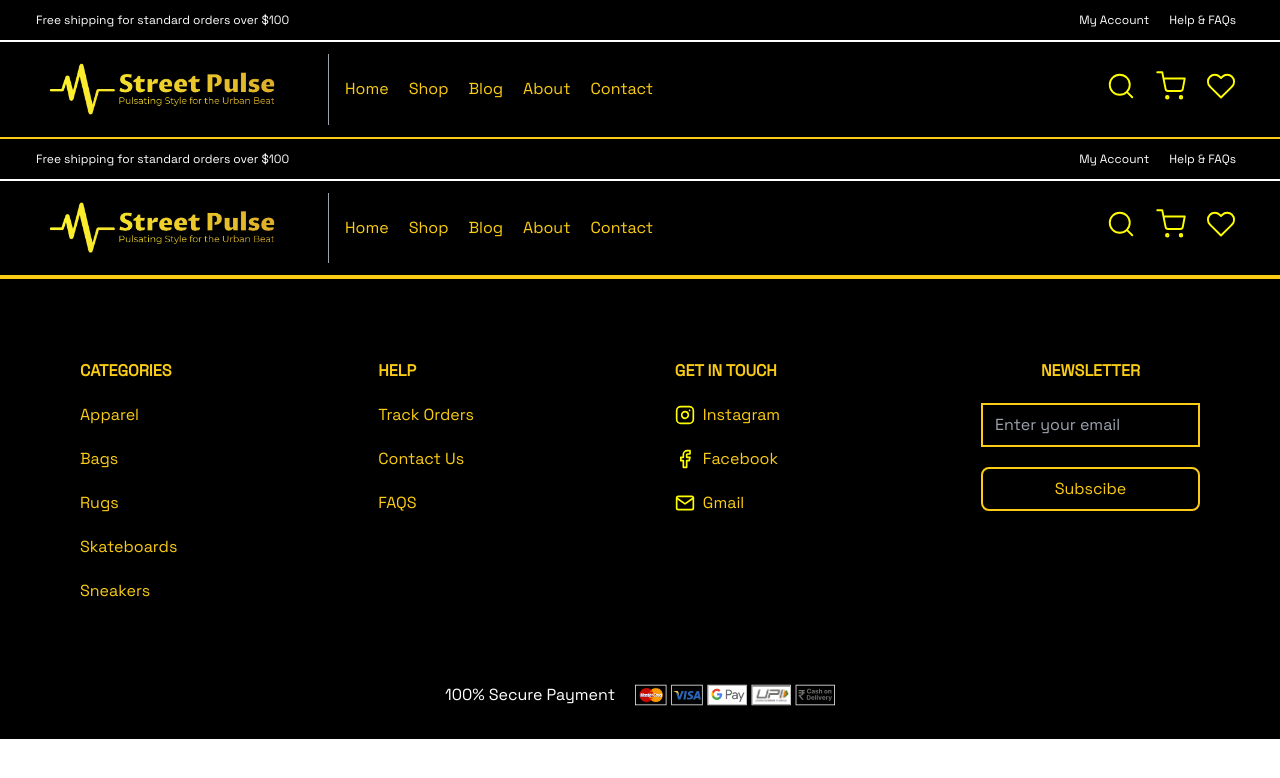
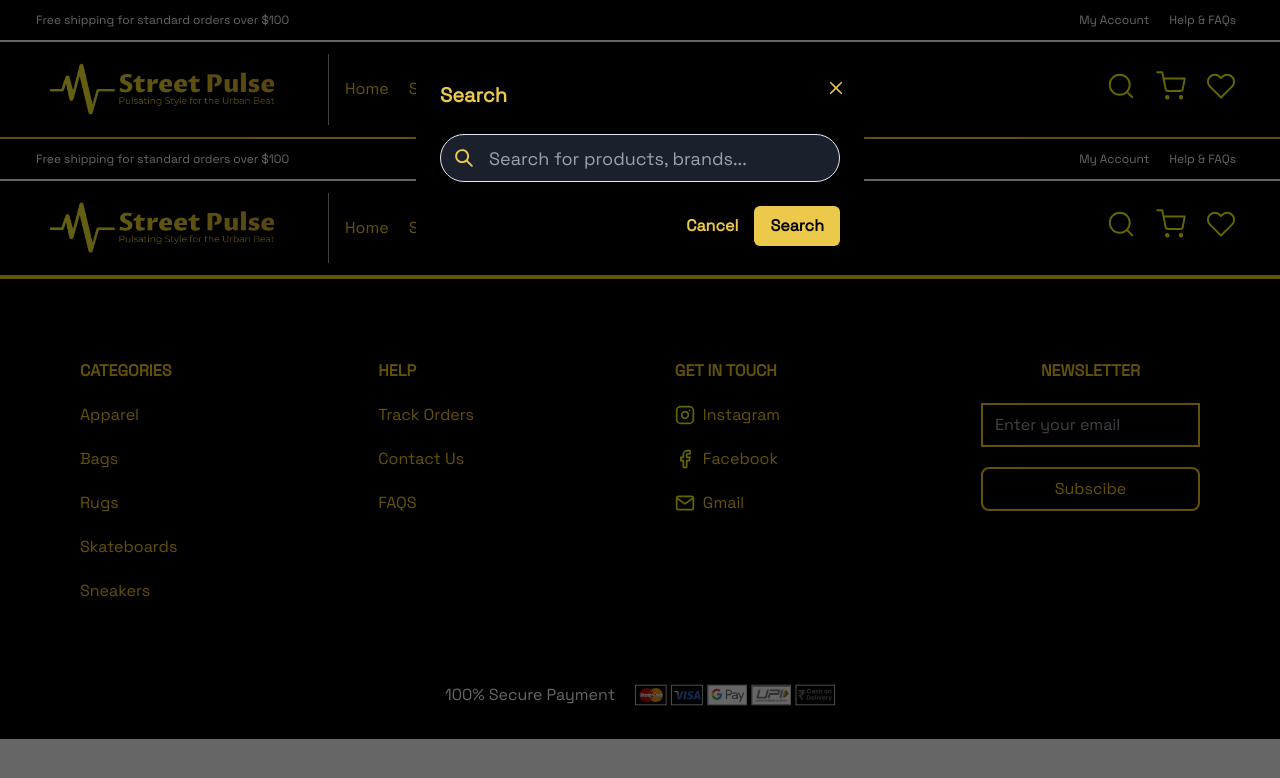
Before and after one commit to jashwant-jaladi/StreetPulse, a Next.js app: page /header in a window 1280 px wide. Both pictures are taken after a click on the button 1121 px from the left and 224 px from the top of the page. Shown: the top 778 px of the page. Built offline with nearby package versions, Linux system fonts and the light colour scheme; no server answers.

Commit message:
create search modal

```diff
--- /dev/null
+++ b/src/app/header/HandleSearch.jsx
@@ -0,0 +1,58 @@
+import React, { useState } from 'react';
+import { Modal, ModalOverlay, ModalContent, ModalHeader, ModalCloseButton, ModalBody, ModalFooter, InputGroup, InputLeftElement, Input, Button } from '@chakra-ui/react';
+import { SearchIcon } from '@chakra-ui/icons';
+
+const HandleSearch = ({ onClose }) => {
+  const [query, setQuery] = useState('');
+
+  const handleSearchChange = (e) => {
+    setQuery(e.target.value);
+  };
+
+  const handleSearchSubmit = () => {
+    console.log('Search query:', query);
+    onClose();
+  };
+
+  return (
+    <Modal isOpen={true} onClose={onClose}>
+      <ModalOverlay bg="rgba(0, 0, 0, 0.6)" />  {/* Dark background overlay */}
+      <ModalContent bg="black" color="white">  {/* Black background for modal */}
+        <ModalHeader color="yellow.400">Search</ModalHeader>  {/* Yellow header */}
+        <ModalCloseButton color="yellow.400" _hover={{ bg: "yellow.500" }} /> {/* Yellow close button */}
+        <ModalBody>
+          <InputGroup size="lg">
+            <InputLeftElement
+              pointerEvents="none"
+              children={<SearchIcon color="yellow.400" />}
+            />
+            <Input
+              value={query}
+              onChange={handleSearchChange}
+              type="text"
+              placeholder="Search for products, brands..."
+              borderRadius="full"
+              bg="gray.800"
+              color="white"
+              _focus={{
+                borderColor: 'yellow.400',
+                boxShadow: '0 0 0 2px rgba(255, 204, 0, 0.5)',
+              }}
+            />
+          </InputGroup>
+        </ModalBody>
+
+        <ModalFooter>
+          <Button variant="ghost" color="yellow.400" onClick={onClose} _hover={{ bg: "yellow.500" }}>
+            Cancel
+          </Button>
+          <Button colorScheme="yellow" onClick={handleSearchSubmit}>
+            Search
+          </Button>
+        </ModalFooter>
+      </ModalContent>
+    </Modal>
+  );
+};
+
+export default HandleSearch;
--- a/src/app/header/page.js
+++ b/src/app/header/page.js
@@ -1,37 +1,37 @@
-"use client"
-import React from "react";
+"use client";
+import React, { useState } from "react";
 import Link from "next/link";
 import Image from "next/image";
 import { signOut } from "next-auth/react";
 import { useSession } from "next-auth/react";
-
+import HandleSearch from "./HandleSearch"; // Import the component
 
 const Header = () => {
   const { data: session } = useSession();
+  const [searchVisible, setSearchVisible] = useState(false);
+
   const handleLogout = async () => {
     const res = await signOut({
       redirect: false,
     });
+    console.log("Logout response", res);
+  };
 
-    console.log("Logout response", res);
+  const toggleSearch = () => {
+    setSearchVisible(!searchVisible); // Toggle the search visibility
   };
 
   return (
     <div>
       <div className="flex flex-row align-middle p-3 bg-black text-white text-xs border-b-2 border-white">
-        <p className="mr-auto pl-6 ">
+        <p className="mr-auto pl-6">
           Free shipping for standard orders over $100
         </p>
         <div className="flex flex-row px-8 gap-5">
           {session ? (
             <>
-              {/* Display Greeting and Logout button when logged in */}
               <div className="flex items-center text-lg font-semibold text-yellow-400 space-x-2">
-                <span
-                  role="img"
-                  aria-label="wave"
-                  className="transition-transform duration-300 ease-in-out hover:rotate-12"
-                >
+                <span role="img" aria-label="wave" className="transition-transform duration-300 ease-in-out hover:rotate-12">
                   👋
                 </span>
                 <span>{session.user.name}</span>
@@ -44,7 +44,6 @@ const Header = () => {
               </button>
             </>
           ) : (
-            // Display "My Account" and "Help & FAQs" buttons when logged out
             <>
               <button className="hover:text-yellow-400">
                 <Link href={"/myAccount"}>My Account</Link>
@@ -59,30 +58,20 @@ const Header = () => {
       <div className="border-b-2 border-yellow-400">
         <div className="flex flex-row bg-black p-3">
           <Image src={"/street-pulse-logo.png"} alt="logo" width={300} height={300} />
-          <div className="flex flex-row gap-5  bg-black text-yellow-400">
+          <div className="flex flex-row gap-5 bg-black text-yellow-400">
             <nav className="md:mr-auto md:ml-4 md:py-1 md:pl-4 md:border-l md:border-gray-400	flex flex-wrap items-center text-base justify-center">
-              <Link className="mr-5 hover:text-white" href={"/"}>
-                Home
-              </Link>
-              <Link className="mr-5 hover:text-white" href={"/shop"}>
-                Shop
-              </Link>
-              <Link className="mr-5 hover:text-white" href={"/blogs"}>
-                Blog
-              </Link>
-              <Link className="mr-5 hover:text-white" href={"/about"}>
-                About
-              </Link>
-              <Link className="mr-5 hover:text-white" href={"/contact"}>
-                Contact
-              </Link>
+              <Link className="mr-5 hover:text-white" href={"/"}>Home</Link>
+              <Link className="mr-5 hover:text-white" href={"/shop"}>Shop</Link>
+              <Link className="mr-5 hover:text-white" href={"/blogs"}>Blog</Link>
+              <Link className="mr-5 hover:text-white" href={"/about"}>About</Link>
+              <Link className="mr-5 hover:text-white" href={"/contact"}>Contact</Link>
             </nav>
           </div>
           <div className="flex flex-row gap-5 my-auto mx-auto mr-8 bg-black text-yellow-400">
             <li className="list-none hover:text-white">
-            <button>
-            <Image src={"/search.svg"} alt="search" width={30} height={30} />
-            </button>
+              <button onClick={toggleSearch}>
+                <Image src={"/search.svg"} alt="search" width={30} height={30} />
+              </button>
             </li>
             <li className="list-none hover:text-white">
               <Link href={"/cart"}>
@@ -97,6 +86,9 @@ const Header = () => {
           </div>
         </div>
       </div>
+
+      {/* Conditionally render HandleSearch component inside the modal */}
+      {searchVisible && <HandleSearch onClose={toggleSearch} />}
     </div>
   );
 };
```
